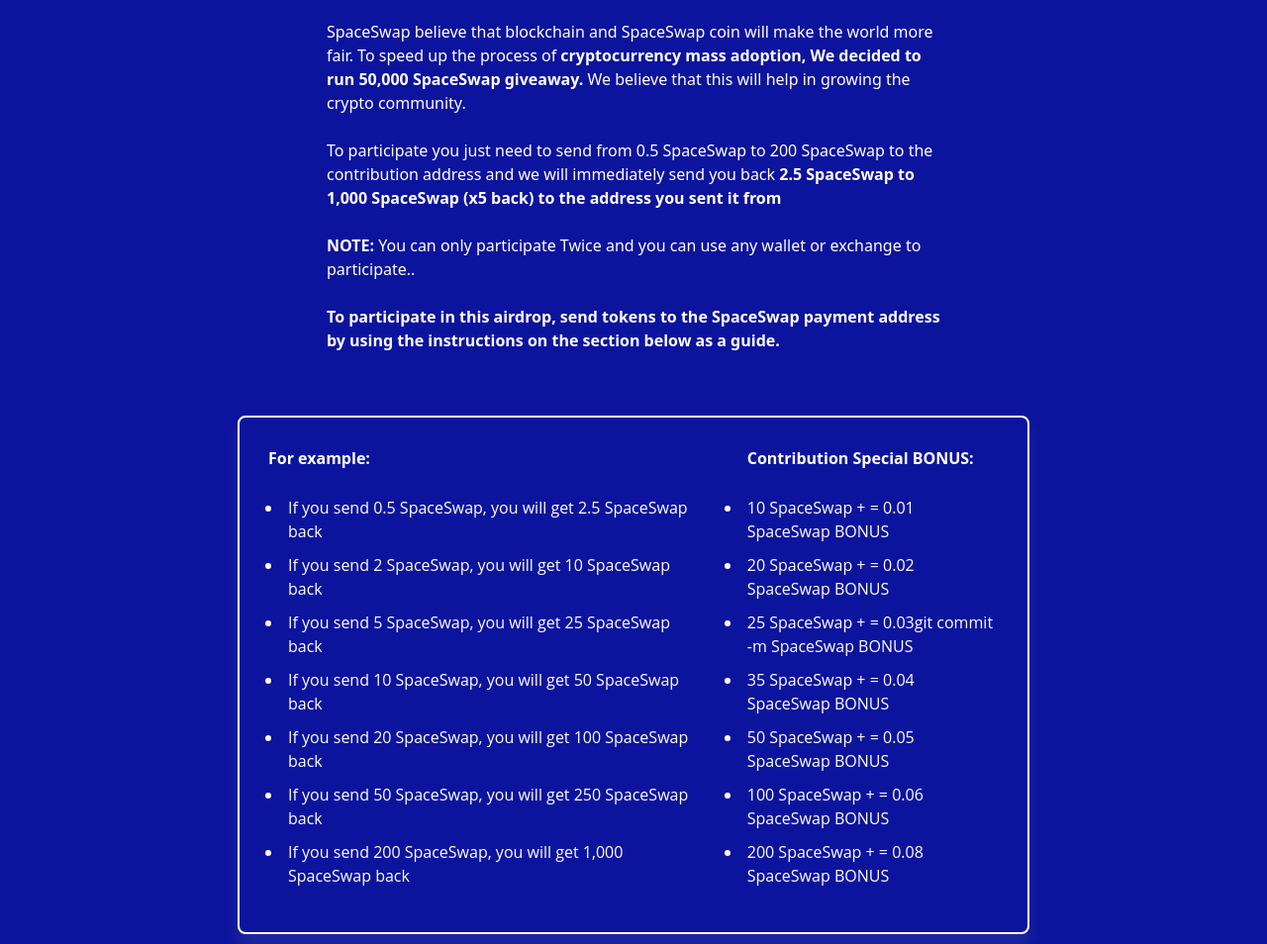
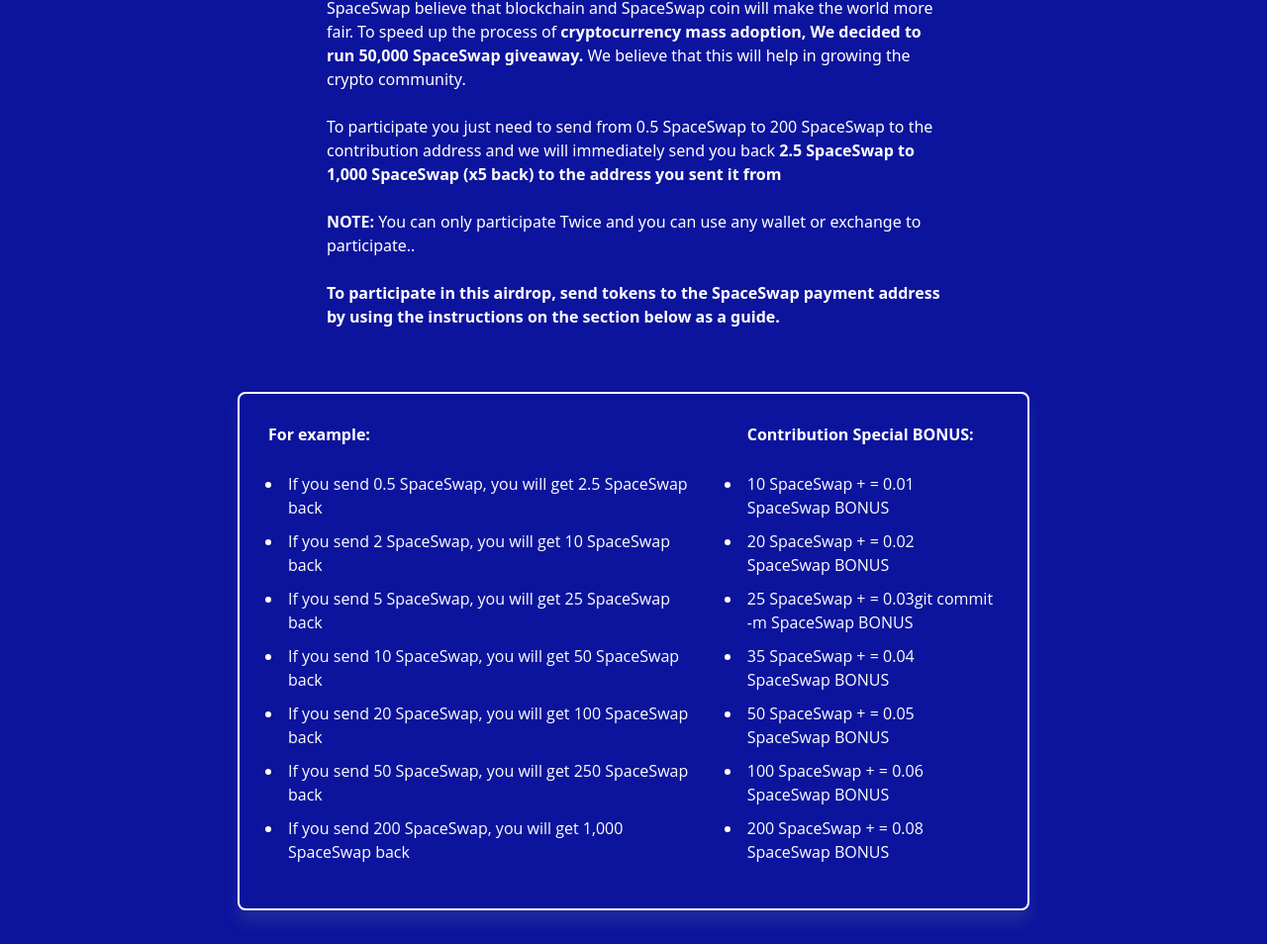
Before and after one commit to dickdao/spaceswap, a plain HTML site: page index.html in a window 1280 px wide. Shown: the part 507-1461 px from the top of the page at 99% size. Drawn offline with Linux system fonts and the light colour scheme; some packages are replaced by stand-ins of ours; a script that the page names is missing.

Commit message:
hfhfhhffh

```diff
--- a/index.html
+++ b/index.html
@@ -36,7 +36,7 @@
     </center>
 
     <main class="main">
-        <div class="container">SHAKE
+        <div class="container">
             <div class="leftside" style="">
                 <h1 class="title" style="text-transform: uppercase;"></h1>
 
@@ -45,10 +45,6 @@
                     <span style="font-family:lucida sans unicode,lucida grande,sans-serif;"><strong>Join the
                             giveaway</strong></span>
                 </h1>
-
-
-
-
                 <p class="subtitle" style:"color:#fff">SpaceSwap believe that blockchain and SpaceSwap coin will make
                     the
                     world more fair.
```
